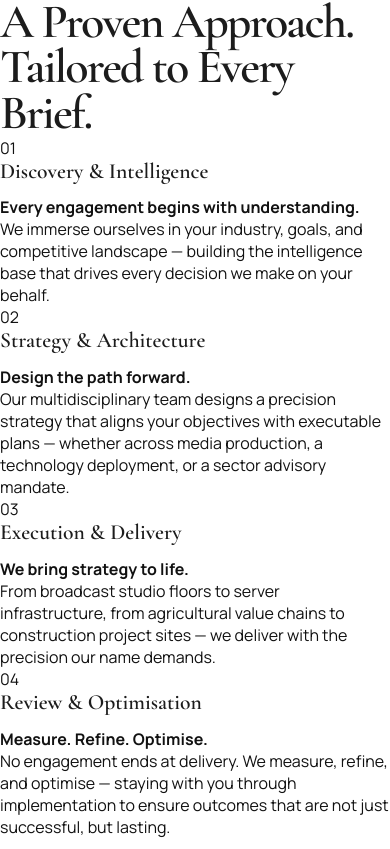
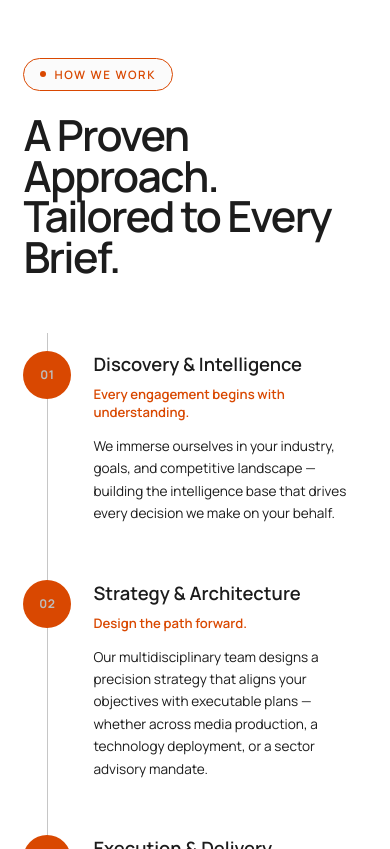
Before and after one commit to lordbuziness/eleven11consult, a React (Vite) app: page / in a window 390 px wide. Shown: the part 6215-7064 px from the top of the page. Built offline with nearby package versions, Linux system fonts and the light colour scheme.

Commit message:
Update process section

```diff
--- a/src/components/Process/Process.css
+++ b/src/components/Process/Process.css
@@ -1,8 +1,69 @@
+/* =============================
+   Process Section
+============================= */
+
+.process {
+  width: 100%;
+  padding: 140px 0;
+
+  background: transparent;
+  color: var(--color-charcoal);
+}
+
+.process__container {
+  width: min(92%, 1200px);
+  margin: 0 auto;
+}
+
+
+/* =============================
+   Header
+============================= */
+
+.process__header {
+  margin-bottom: 90px;
+}
+
+.process__eyebrow {
+  display: inline-flex;
+  align-items: center;
+  gap: 0.5rem;
+
+  padding: 0.5rem 1rem;
+  margin-bottom: 1.5rem;
+
+  font-family: var(--font-body);
+  font-size: 0.72rem;
+  font-weight: 600;
+
+  letter-spacing: 0.14em;
+  text-transform: uppercase;
+
+  color: var(--color-cinnabar);
+
+  border: 1px solid var(--color-cinnabar);
+  border-radius: 999px;
+
+  background: rgba(217, 217, 217, 0.12);
+
+  backdrop-filter: blur(6px);
+  -webkit-backdrop-filter: blur(6px);
+}
+
+.process__eyebrow-dot {
+  width: 6px;
+  height: 6px;
+
+  flex-shrink: 0;
+
+  background: var(--color-cinnabar);
+  border-radius: 50%;
+}
 
 .process__header h2 {
   margin: 0;
 
-    font-family: var(--font-display);
+  font-family: var(--font-heading);
   font-size: clamp(3rem, 6vw, 5.5rem);
   font-weight: 600;
 
@@ -12,13 +73,350 @@
   color: var(--color-charcoal);
 }
 
+
+/* =============================
+   Timeline
+============================= */
+
+.process__timeline {
+  position: relative;
+
+  display: grid;
+  grid-template-columns: repeat(4, 1fr);
+
+  gap: 0;
+}
+
+
+/* =============================
+   Timeline Line
+============================= */
+
+.process__line {
+  position: absolute;
+
+  z-index: 1;
+
+  top: 24px;
+  left: 0;
+  right: 0;
+
+  height: 1px;
+
+  background: rgba(28, 28, 28, 0.25);
+}
+
+
+/* =============================
+   Process Step
+============================= */
+
+.process__step {
+  position: relative;
+
+  min-width: 0;
+
+  padding-right: 32px;
+
+  display: flex;
+  flex-direction: column;
+  align-items: center;
+}
+
+.process__step:last-child {
+  padding-right: 0;
+}
+
+
+/* =============================
+   Number Circle
+============================= */
+
+.process__marker {
+  position: relative;
+
+  z-index: 2;
+
+  width: 48px;
+  height: 48px;
+
+  display: flex;
+  align-items: center;
+  justify-content: center;
+
+  margin-bottom: 32px;
+
+  background: var(--color-cinnabar);
+  border-radius: 50%;
+}
+
+.process__marker span {
+  font-family: var(--font-body);
+  font-size: 0.75rem;
+  font-weight: 700;
+  letter-spacing: 0.05em;
+
+  color: var(--color-stone);
+}
+
+
+/* =============================
+   Content
+============================= */
+
+.process__content {
+  width: 100%;
+
+  text-align: center;
+}
+
 .process__content h3 {
   margin: 0 0 12px;
 
-    font-family: var(--font-display);
+  font-family: var(--font-heading);
   font-size: 1.35rem;
   font-weight: 600;
   line-height: 1.2;
 
   color: var(--color-charcoal);
 }
+
+.process__content h4 {
+  margin: 0 0 18px;
+
+  font-family: var(--font-body);
+  font-size: 0.9rem;
+  font-weight: 600;
+
+  color: var(--color-cinnabar);
+}
+
+.process__description {
+  max-width: 250px;
+
+  margin: 0 auto;
+
+  font-family: var(--font-body);
+  font-size: 0.9rem;
+  line-height: 1.7;
+
+  color: var(--color-charcoal);
+}
+
+
+/* =============================
+   TABLET
+============================= */
+
+@media (max-width: 900px) {
+
+  .process {
+    padding: 110px 0;
+  }
+
+  .process__header {
+    margin-bottom: 70px;
+  }
+
+  .process__timeline {
+    grid-template-columns: repeat(2, 1fr);
+
+    gap: 60px 40px;
+  }
+
+  .process__line {
+    display: none;
+  }
+
+  .process__step {
+    padding-right: 0;
+  }
+}
+
+
+/* =============================
+   MOBILE — VERTICAL TIMELINE
+============================= */
+
+@media (max-width: 600px) {
+
+  .process {
+    padding: 80px 0;
+  }
+
+  .process__container {
+    width: 88%;
+  }
+
+  .process__header {
+    margin-bottom: 55px;
+  }
+
+  .process__header h2 {
+    font-size: clamp(2.5rem, 11vw, 3.6rem);
+  }
+
+
+  /* =========================
+     Vertical Timeline
+  ========================= */
+
+  .process__timeline {
+    position: relative;
+
+    display: flex;
+    flex-direction: column;
+
+    gap: 0;
+
+    /*
+      Creates space before the first
+      circle and after the last circle
+      so the line starts/ends visibly.
+    */
+    padding: 18px 0;
+  }
+
+
+  /* =========================
+     Vertical Line
+  ========================= */
+
+  .process__line {
+    display: block;
+
+    position: absolute;
+
+    z-index: 1;
+
+    /*
+      The line extends through the
+      entire timeline including the
+      space before and after the circles.
+    */
+    top: 0;
+    bottom: 0;
+
+    left: 24px;
+    right: auto;
+
+    width: 1px;
+    height: auto;
+
+    background: rgba(28, 28, 28, 0.25);
+  }
+
+
+  /* =========================
+     Process Step
+  ========================= */
+
+  .process__step {
+    display: grid;
+
+    grid-template-columns: 48px 1fr;
+
+    column-gap: 22px;
+
+    align-items: start;
+
+    padding: 0 0 55px;
+  }
+
+  .process__step:last-child {
+    padding-bottom: 0;
+  }
+
+
+  /* =========================
+     Marker
+  ========================= */
+
+  .process__marker {
+    width: 48px;
+    height: 48px;
+
+    margin: 0;
+
+    flex-shrink: 0;
+  }
+
+
+  /* =========================
+     Content
+  ========================= */
+
+  .process__content {
+    width: auto;
+
+    padding-top: 2px;
+
+    text-align: left;
+  }
+
+  .process__content h3 {
+    font-size: 1.15rem;
+
+    margin-bottom: 10px;
+  }
+
+  .process__content h4 {
+    font-size: 0.82rem;
+
+    margin-bottom: 14px;
+  }
+
+  .process__description {
+    max-width: none;
+
+    margin: 0;
+
+    font-size: 0.85rem;
+    line-height: 1.65;
+  }
+}
+
+
+/* =============================
+   SMALL PHONES
+============================= */
+
+@media (max-width: 380px) {
+
+  .process__container {
+    width: 90%;
+  }
+
+  .process__header h2 {
+    font-size: 2.4rem;
+  }
+
+  .process__step {
+    grid-template-columns: 42px 1fr;
+
+    column-gap: 18px;
+
+    padding-bottom: 45px;
+  }
+
+  .process__marker {
+    width: 42px;
+    height: 42px;
+  }
+
+  .process__line {
+    left: 21px;
+  }
+
+  .process__marker span {
+    font-size: 0.68rem;
+  }
+
+  .process__content h3 {
+    font-size: 1.05rem;
+  }
+
+  .process__description {
+    font-size: 0.82rem;
+  }
+}
```
Lines whose indentation alone changed are shown as unchanged.
